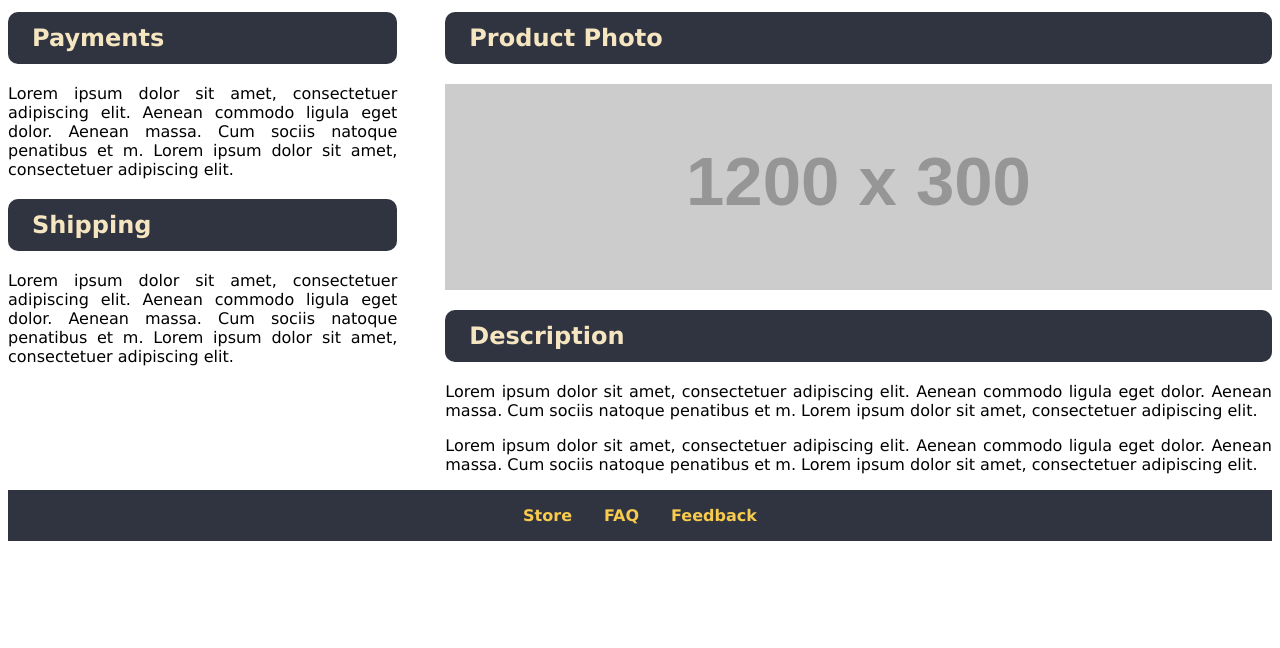
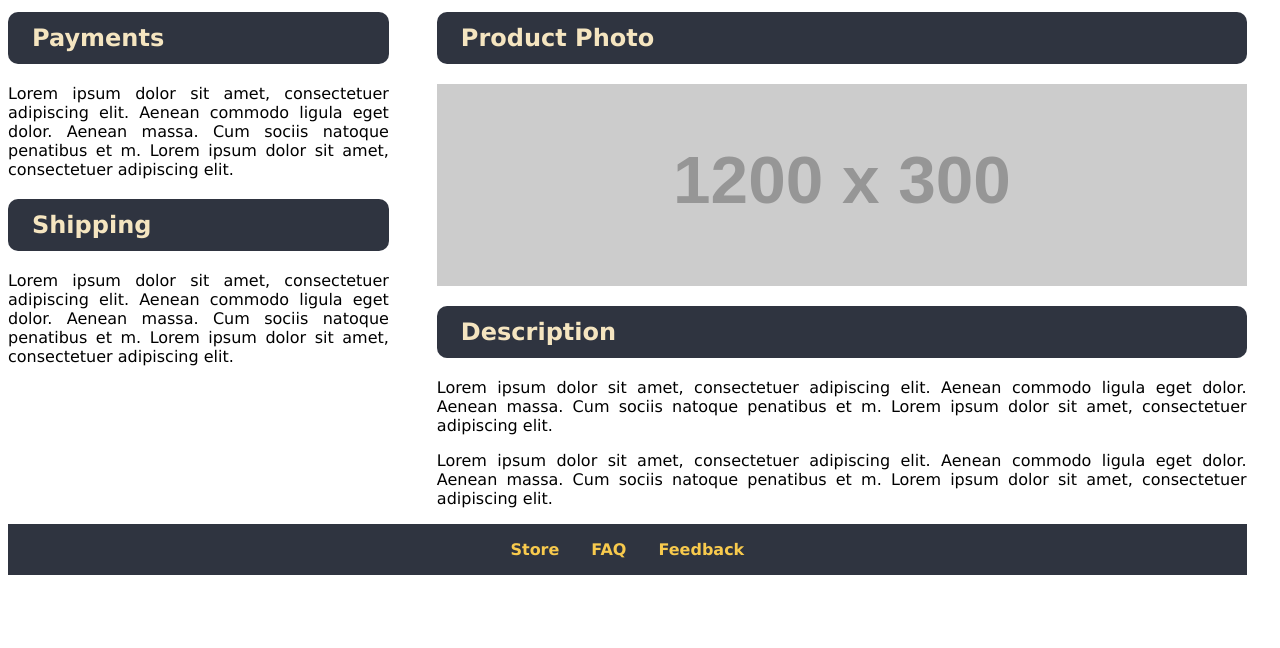
Before and after one commit to HumanAgainstMachine/ebay-listing-grid, a plain HTML site: page index.html in a window 1280 px wide. Shown: the part 152-800 px from the top of the page. Drawn offline with Linux system fonts and the light colour scheme; placeholder pictures from the web are drawn by us.

Commit message:
Improve README.md & example template index.html

```diff
--- a/index.html
+++ b/index.html
@@ -1,60 +1,60 @@
 <!doctype html>
 <html>
 <head>
-    <title>Ebay Simple Grid listing template example</title>
+    <title>Ebay Listing Grid template example</title>
     <meta charset="utf-8">
 </head>
 <body>
 <script>
-var vp = document.createElement("meta");
-vp.setAttribute("name", "viewport");
-vp.setAttribute("content", "width=device-width, initial-scale=1");
-document.getElementsByTagName("head")[0].appendChild(vp);
+    var vp = document.createElement("meta");
+    vp.setAttribute("name", "viewport");
+    vp.setAttribute("content", "width=device-width, initial-scale=1");
+    document.getElementsByTagName("head")[0].appendChild(vp);
 </script>
 <style>
     /* Original work - Dead Simple Grid (c) 2015 Vladimir Agafonkin */
-    /* Modified work - Ebay Simple Grid (c) 2016 Ezio Tarquilio */
+    /* Modified work - Ebay Listing Grid (c) 2016 Ezio Tarquilio */
 
-    .s-col {
+    .g-col {
         padding: 0 1.5em;
         position:relative;
     }
-    .s-row:after {
+    .g-row:after {
         content: "";
         clear: both;
         display: table;
     }
-
-    @media only screen {.s-col {
+    @media only screen {.g-col {
         float: left;
         width: 100%;
         box-sizing: border-box;
     }}
 
+
     /* Grid settings for larger than 48em vieports*/
 
     @media only screen and (min-width: 48em) {
-        #product {
+        #g-product {
             width: 66.66%;
-            left:33.33%;
+            left: 33.33%;
         }
-        #sidebar {
+        #g-sidebar {
             width: 33.33%;
-            right:66.66%;
+            right: 66.66%;
         }
     }
 
     /* All remaining css */
 
-    #s-container {
-        width: 100%;
+    #g-container {
+        width: 98%;
         background-color: #fff;
         font-family: verdana;
         font-size: 16px;
         text-align: justify;
     }
 
-    #s-header {
+    #g-header {
         background-color: #2F3440;
         color: #F8CA4D;
         display: flex;
@@ -64,29 +64,29 @@ document.getElementsByTagName("head")[0].appendChild(vp);
         padding: 0.5em;
     }
 
-    #s-photo {
+    #g-photo {
         max-width: 100%;
         height: auto;
         display: block;
     }
 
-    #s-h1 {margin:0.5em 0 0 0;}
+    #g-h1 {margin:0.5em 0 0 0;}
 
-    #s-content {margin: 0 -1.5em;}
+    #g-content {margin: 0 -1.5em;}
 
-    .s-h2 {
+    .g-h2 {
         background-color: #2F3440;
         color: #F5E5C0;
         padding: 0.5em 1em;
         border-radius: 10px;
     }
 
-    #footer {
+    #g-footer {
         background-color: #2F3440;
         padding:0;
     }
 
-    .menu-item {
+    .g-menu-item {
         text-decoration: none;
         font-weight: bold;
         text-align: center;
@@ -97,64 +97,64 @@ document.getElementsByTagName("head")[0].appendChild(vp);
         border-bottom: 1px solid rgba(0,0,0,0.3);
     }
 
-    .menu-item:hover {
+    .g-menu-item:hover {
         text-decoration: underline;
     }
 
-    .menu-item:last-of-type {border-bottom:none;}
+    .g-menu-item:last-of-type {border-bottom:none;}
 
     @media only screen and (min-width: 48em) {
 
-        #s-h1 {margin:0 0 0 2em;}
+        #g-h1 {margin:0 0 0 2em;}
 
-        #footer {
+        #g-footer {
             display: flex;
             justify-content: center;
         }
 
-        #s-header {
+        #g-header {
             flex-direction: row;
             align-items: center;
             justify-content: flex-start;
         }
 
-        .menu-item {border: none;}
+        .g-menu-item {border: none;}
     }
 
 </style>
-<div id="s-container">
-    <div id="s-header">
+<div id="g-container">
+    <div id="g-header">
         <img src="http://placehold.it/120/EA6045/3F5666?text=LOGO">
-        <h1 id="s-h1">Store Name</h1>
+        <h1 id="g-h1">Store Name</h1>
     </div>
-    <div id="s-content" class="s-row">
-        <div id="product" class="s-col">
+    <div id="g-content" class="g-row">
+        <div id="g-product" class="g-col">
             <div>
-                <h2 class="s-h2">Product Photo</h2>
-                <img id="s-photo" src="http://placehold.it/1200x300/3F5666/F5E5C0?text=Foto">
+                <h2 class="g-h2">Product Photo</h2>
+                <img id="g-photo" src="http://placehold.it/1200x300/3F5666/F5E5C0?text=Foto">
             </div>
             <div>
-                <h2 class="s-h2">Description</h2>
+                <h2 class="g-h2">Description</h2>
                 <p>Lorem ipsum dolor sit amet, consectetuer adipiscing elit. Aenean commodo ligula eget dolor. Aenean massa. Cum sociis natoque penatibus et m. Lorem ipsum dolor sit amet, consectetuer adipiscing elit.</p>
                 <p>Lorem ipsum dolor sit amet, consectetuer adipiscing elit. Aenean commodo ligula eget dolor. Aenean massa. Cum sociis natoque penatibus et m. Lorem ipsum dolor sit amet, consectetuer adipiscing elit.</p>
             </div>
         </div>
 
-        <div id="sidebar" class="s-col">
+        <div id="g-sidebar" class="g-col">
             <div>
-                <h2 class="s-h2">Payments</h2>
+                <h2 class="g-h2">Payments</h2>
                 <p>Lorem ipsum dolor sit amet, consectetuer adipiscing elit. Aenean commodo ligula eget dolor. Aenean massa. Cum sociis natoque penatibus et m. Lorem ipsum dolor sit amet, consectetuer adipiscing elit. </p>
             </div>
             <div>
-                <h2 class="s-h2">Shipping</h2>
+                <h2 class="g-h2">Shipping</h2>
                 <p>Lorem ipsum dolor sit amet, consectetuer adipiscing elit. Aenean commodo ligula eget dolor. Aenean massa. Cum sociis natoque penatibus et m. Lorem ipsum dolor sit amet, consectetuer adipiscing elit. </p>
             </div>
         </div>
     </div>
-    <div id="footer">
-        <a class="menu-item" href="#">Store</a>
-        <a class="menu-item" href="#">FAQ</a>
-        <a class="menu-item" href="#">Feedback</a>
+    <div id="g-footer">
+        <a class="g-menu-item" href="#">Store</a>
+        <a class="g-menu-item" href="#">FAQ</a>
+        <a class="g-menu-item" href="#">Feedback</a>
     </div>
 </div>
 </body>
```
Also changed, not shown: 1 other file.
